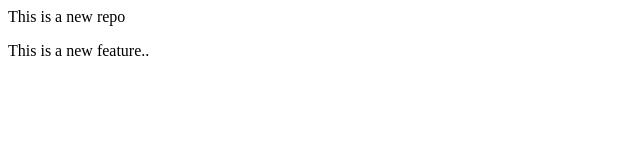
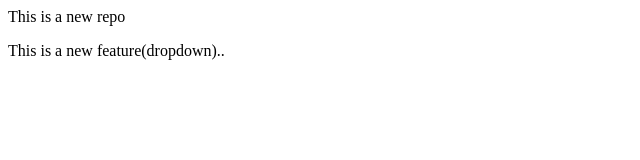
Before and after one commit to Souravcodes077/first_demo, a plain HTML site: page index.html in a window 1280 px wide. Shown: the full height of the page, 0-640 px from the left. Drawn offline with Linux system fonts and the light colour scheme.

```diff
--- a/index.html
+++ b/index.html
@@ -1,5 +1,5 @@
 <p>This is a new repo</p>
 
 <p>
-    This is a new feature..
+    This is a new feature(dropdown)..
 </p>
```
